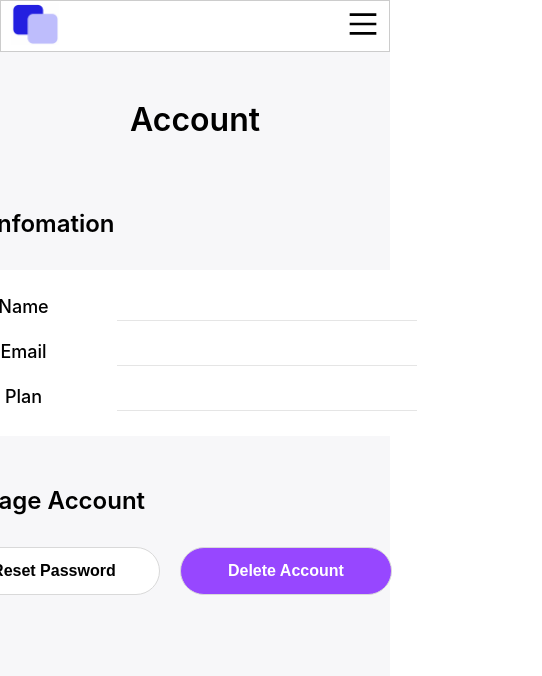
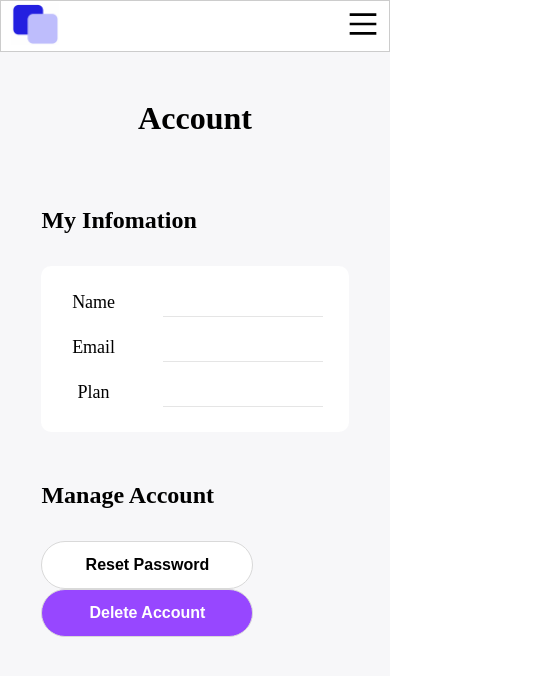
Before and after one commit to yeongjuyun/blok, a React (Create React App) app in the folder client/: page /account in a window 390 px wide. Shown: the top 676 px of the page, 542 px wide, since content can reach past the window. Built offline with nearby package versions, Linux system fonts and the light colour scheme; no server answers.

Commit message:
[style] Account 페이지 반응형으로 수정

```diff
--- a/client/src/App.css
+++ /dev/null
@@ -1,38 +0,0 @@
-.App {
-  text-align: center;
-}
-
-.App-logo {
-  height: 40vmin;
-  pointer-events: none;
-}
-
-@media (prefers-reduced-motion: no-preference) {
-  .App-logo {
-    animation: App-logo-spin infinite 20s linear;
-  }
-}
-
-.App-header {
-  background-color: #282c34;
-  min-height: 100vh;
-  display: flex;
-  flex-direction: column;
-  align-items: center;
-  justify-content: center;
-  font-size: calc(10px + 2vmin);
-  color: white;
-}
-
-.App-link {
-  color: #61dafb;
-}
-
-@keyframes App-logo-spin {
-  from {
-    transform: rotate(0deg);
-  }
-  to {
-    transform: rotate(360deg);
-  }
-}
--- a/client/src/App.tsx
+++ b/client/src/App.tsx
@@ -1,12 +1,10 @@
-import React from 'react';
-import { AppRouter } from './Router';
+import React from "react";
+import { AppRouter } from "./Router";
 
 function App() {
   return (
-    <div className='App'>
-      <header className='App-header'>
-        <AppRouter />
-      </header>
+    <div className="App">
+      <AppRouter />
     </div>
   );
 }
--- a/client/src/components/MyInfo.tsx
+++ b/client/src/components/MyInfo.tsx
@@ -3,7 +3,7 @@ import styled from "styled-components";
 import axios from "axios";
 
 const MainContainer = styled.div`
-  padding: 100px;
+  margin: 100px;
 `;
 
 const Container = styled.div`
@@ -12,14 +12,14 @@ const Container = styled.div`
 
 export const MainTitle = styled.div`
   font-weight: 600;
-  font-size: 32px;
+  font-size: 2rem;
   text-align: center;
   margin-bottom: 70px;
 `;
 
 const Title = styled.div`
   font-weight: 600;
-  font-size: 24px;
+  font-size: 1.5rem;
   margin-bottom: 32px;
 `;
 
@@ -35,19 +35,20 @@ const ContentContainer = styled.div`
 
 const ContentDiv = styled.div`
   display: flex;
+  width: 16rem;
 `;
 
 const ContentTitle = styled.div`
-  font-size: 18px;
+  font-size: 1.125em;
   font-weight: 500;
-  width: 100px;
+  width: 6.25em;
   text-align: center;
   margin-right: 43px;
 `;
 
 const Content = styled.div`
-  font-size: 18px;
-  width: 300px;
+  font-size: 1.125em;
+  width: 18.75em;
   height: 1.5rem;
   background-color: #fff;
   border-bottom: 1px solid #e5e5e5;
@@ -58,8 +59,8 @@ const ResetButton = styled.button`
   border-radius: 30px;
   background-color: #ffffff;
   color: black;
-  width: 212px;
-  height: 48px;
+  width: 13.25em;
+  height: 3rem;
   font-size: 16px;
   font-weight: 600;
   cursor: pointer;
@@ -71,9 +72,9 @@ const DeleteButton = styled.button`
   border-radius: 30px;
   background-color: #9747ff;
   color: #ffffff;
-  width: 212px;
-  height: 48px;
-  font-size: 16px;
+  width: 13.25em;
+  height: 3em;
+  font-size: 1rem;
   font-weight: 600;
   cursor: pointer;
 `;
--- a/client/src/index.css
+++ b/client/src/index.css
@@ -1,13 +1,9 @@
-body {
+html,
+body,
+#app,
+#app > div {
+  width: 100vw;
+  height: 100vh;
   margin: 0;
-  font-family: -apple-system, BlinkMacSystemFont, 'Segoe UI', 'Roboto', 'Oxygen',
-    'Ubuntu', 'Cantarell', 'Fira Sans', 'Droid Sans', 'Helvetica Neue',
-    sans-serif;
-  -webkit-font-smoothing: antialiased;
-  -moz-osx-font-smoothing: grayscale;
+  padding: 0;
 }
-
-code {
-  font-family: source-code-pro, Menlo, Monaco, Consolas, 'Courier New',
-    monospace;
-}
```
